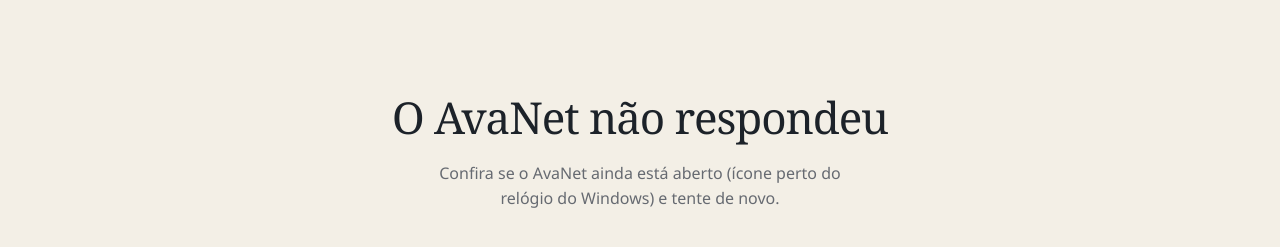
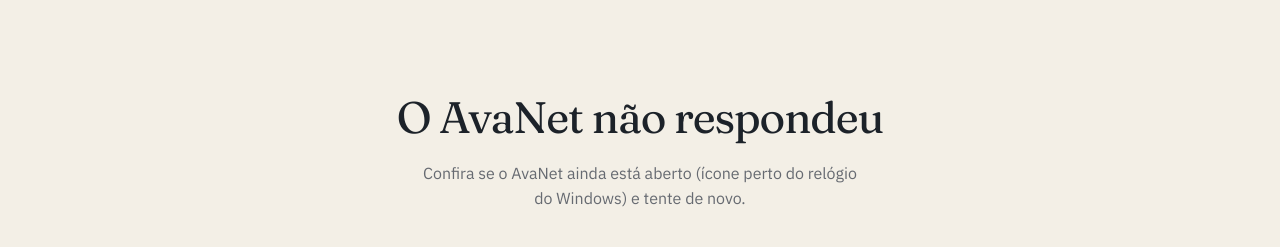
Before and after one commit to Reinaldo-Porfirio/avanet, a plain HTML site: page ui/static/index.html in a window 1280 px wide. Shown: the part 77-324 px from the top of the page. Drawn offline with Linux system fonts and the light colour scheme; no server answers.

Commit message:
feat: embed the panel's fonts in the executable
Fraunces and IBM Plex (SIL Open Font License), with their license texts,
so the panel keeps loading nothing from the internet.

Co-Authored-By: Claude Opus 5.5 <noreply@anthropic.com>

```diff
--- a/ui/static/styles.css
+++ b/ui/static/styles.css
@@ -1,3 +1,12 @@
+/* Fonts travel inside the executable (SIL Open Font License; see fonts/OFL-*.txt). */
+@font-face { font-family: "Fraunces"; font-style: normal; font-weight: 100 900; font-display: swap; src: url("fonts/fraunces.woff2") format("woff2"); }
+@font-face { font-family: "Fraunces"; font-style: italic; font-weight: 100 900; font-display: swap; src: url("fonts/fraunces-italic.woff2") format("woff2"); }
+@font-face { font-family: "IBM Plex Sans"; font-weight: 400; font-display: swap; src: url("fonts/ibm-plex-sans-400.woff2") format("woff2"); }
+@font-face { font-family: "IBM Plex Sans"; font-weight: 500; font-display: swap; src: url("fonts/ibm-plex-sans-500.woff2") format("woff2"); }
+@font-face { font-family: "IBM Plex Sans"; font-weight: 600; font-display: swap; src: url("fonts/ibm-plex-sans-600.woff2") format("woff2"); }
+@font-face { font-family: "IBM Plex Mono"; font-weight: 400; font-display: swap; src: url("fonts/ibm-plex-mono-400.woff2") format("woff2"); }
+@font-face { font-family: "IBM Plex Mono"; font-weight: 500; font-display: swap; src: url("fonts/ibm-plex-mono-500.woff2") format("woff2"); }
+
 :root {
   --paper: #f3efe6;
   --surface: #fbf8f2;
```
Also changed, not shown: ui/static/fonts/OFL-Fraunces.txt (added), ui/static/fonts/OFL-IBM-Plex.txt (added), ui/static/fonts/fraunces-italic.woff2 (added), ui/static/fonts/fraunces.woff2 (added), ui/static/fonts/ibm-plex-mono-400.woff2 (added), ui/static/fonts/ibm-plex-mono-500.woff2 (added), ui/static/fonts/ibm-plex-sans-400.woff2 (added), ui/static/fonts/ibm-plex-sans-500.woff2 (added), ui/static/fonts/ibm-plex-sans-600.woff2 (added), 3 other files.
